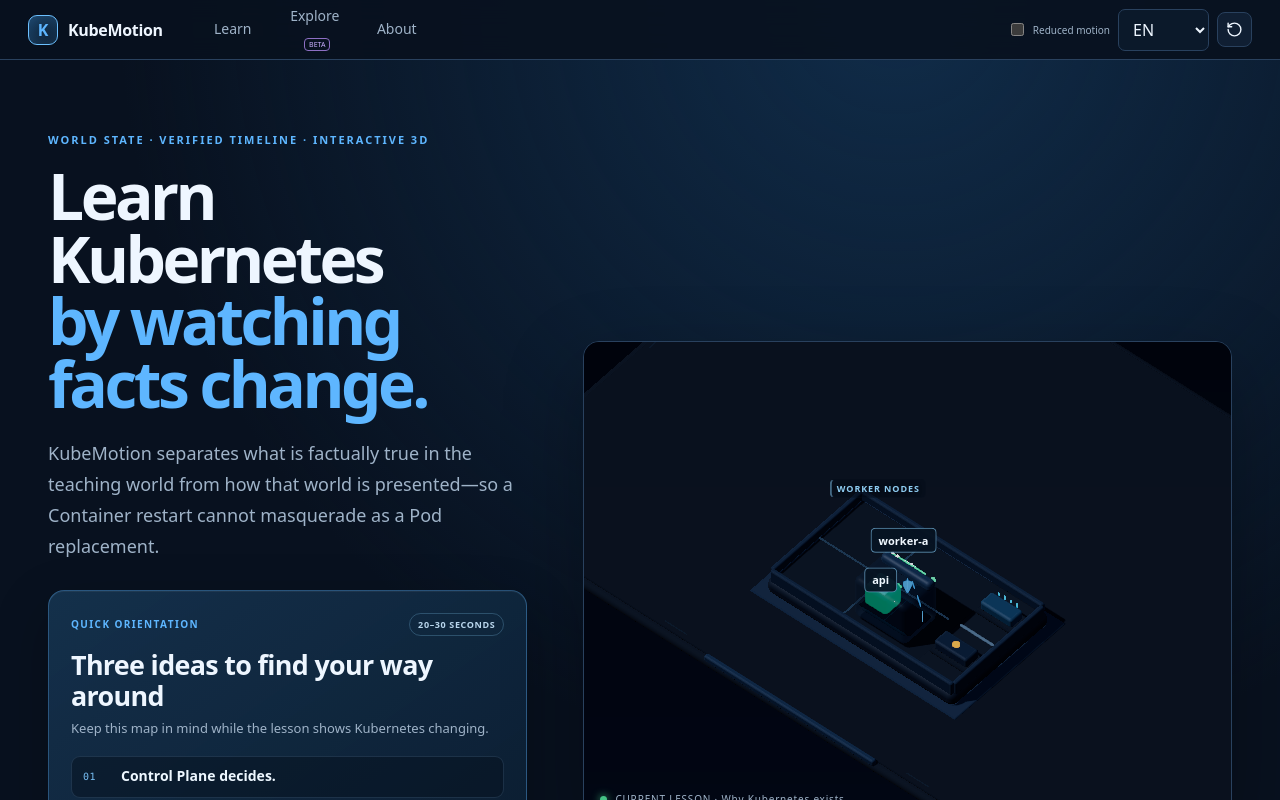
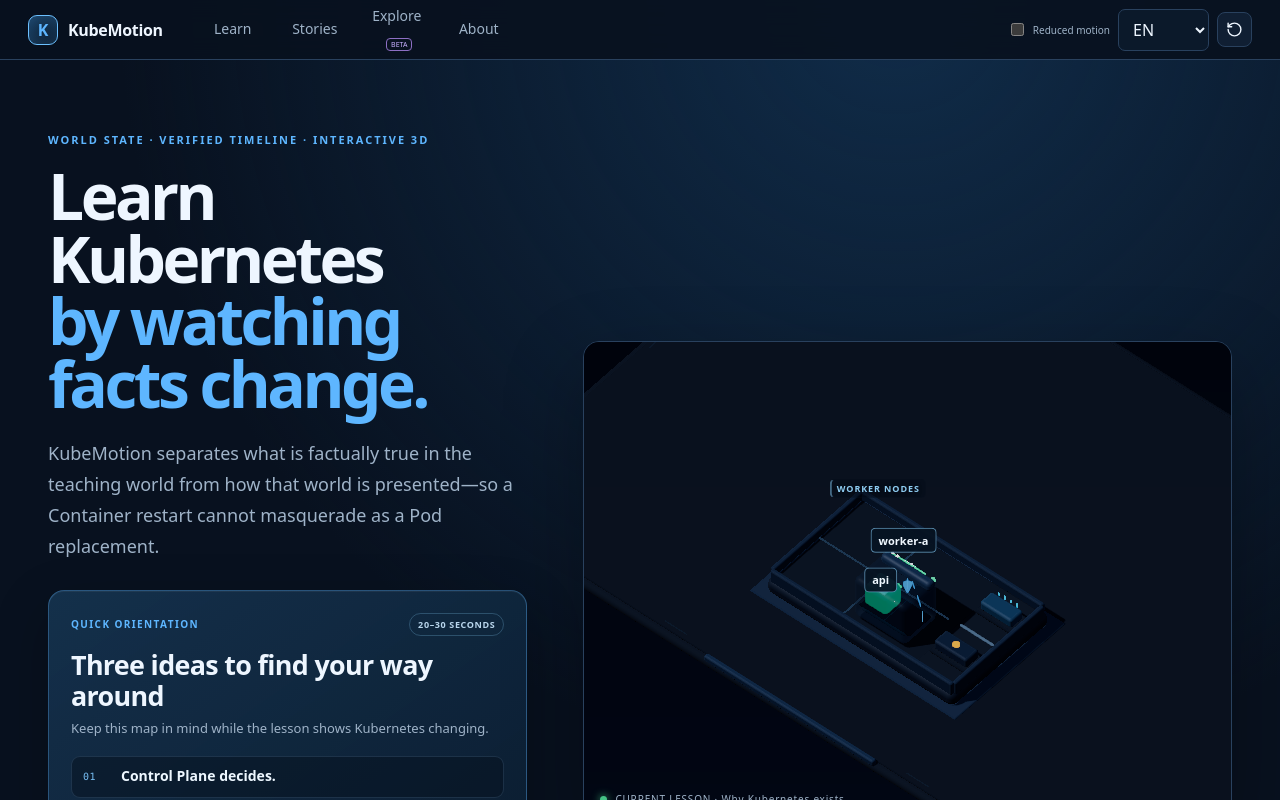
Before and after one commit to TANGBUDU/kubemotion-3d, a React (Vite) app: page /learn in a window 1280 px wide. Shown: the top 800 px of the page. Built offline with nearby package versions, Linux system fonts and the light colour scheme.

Commit message:
feat: expose flow stories in primary navigation

```diff
--- a/src/components/AppHeader.tsx
+++ b/src/components/AppHeader.tsx
@@ -4,6 +4,12 @@
 import type { Locale } from '../app/types';
 import { ui } from '../app/i18n';
 import { useAppStore } from '../state/appStore';
+
+const storiesLabel: Readonly<Record<Locale, string>> = {
+  en: 'Stories',
+  ja: 'Story',
+  'zh-CN': '故事',
+};
 
 export function AppHeader() {
   const locale = useAppStore((state) => state.locale);
@@ -38,6 +44,7 @@
       </NavLink>
       <nav className="app-primary-nav" aria-label={t.primaryNavigation}>
         <NavLink to="/learn">{t.learn}</NavLink>
+        <NavLink to="/stories">{storiesLabel[locale]}</NavLink>
         <NavLink to="/explore">
           {t.explore}
           <small className="nav-beta">{t.beta}</small>
```
